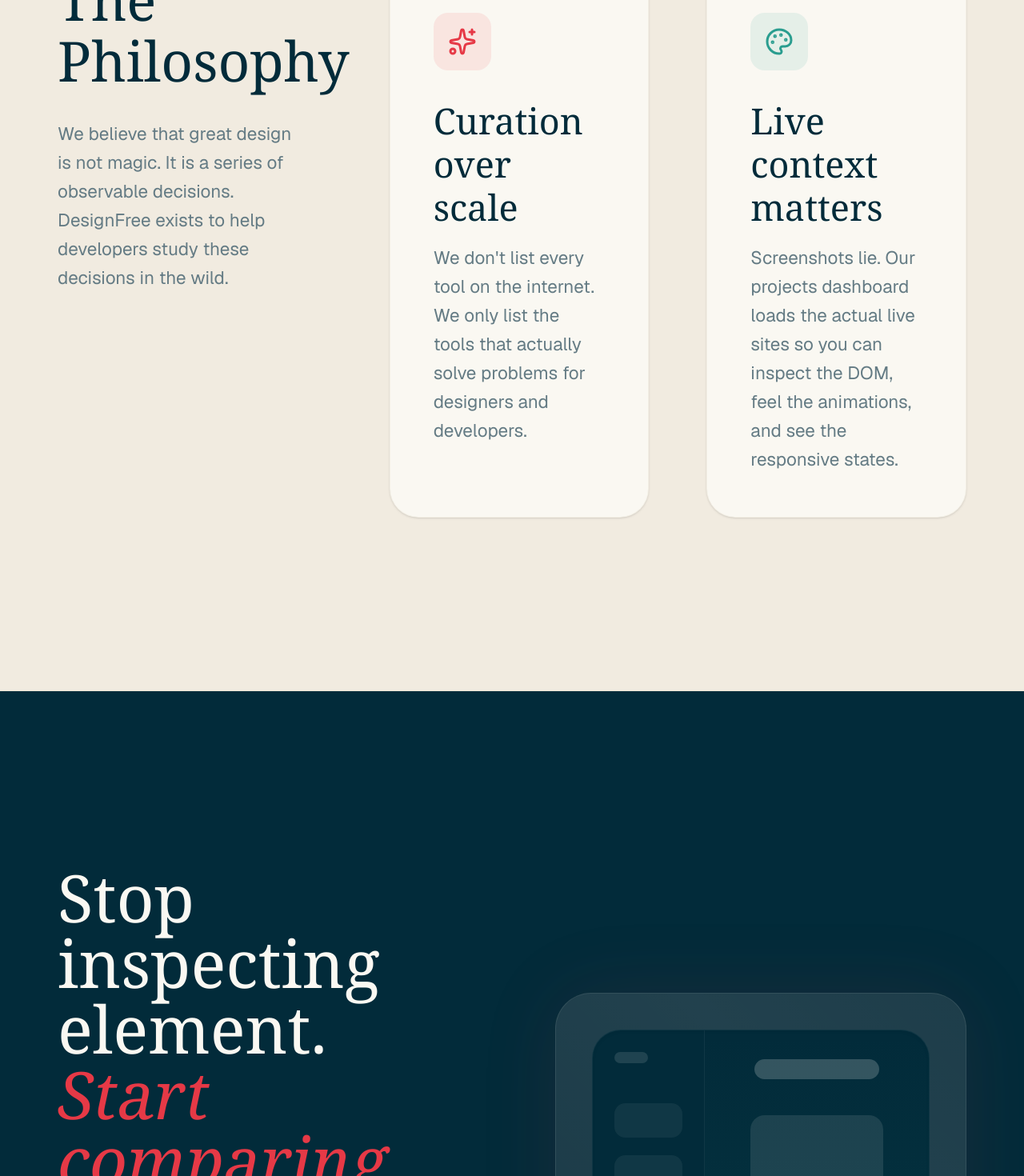
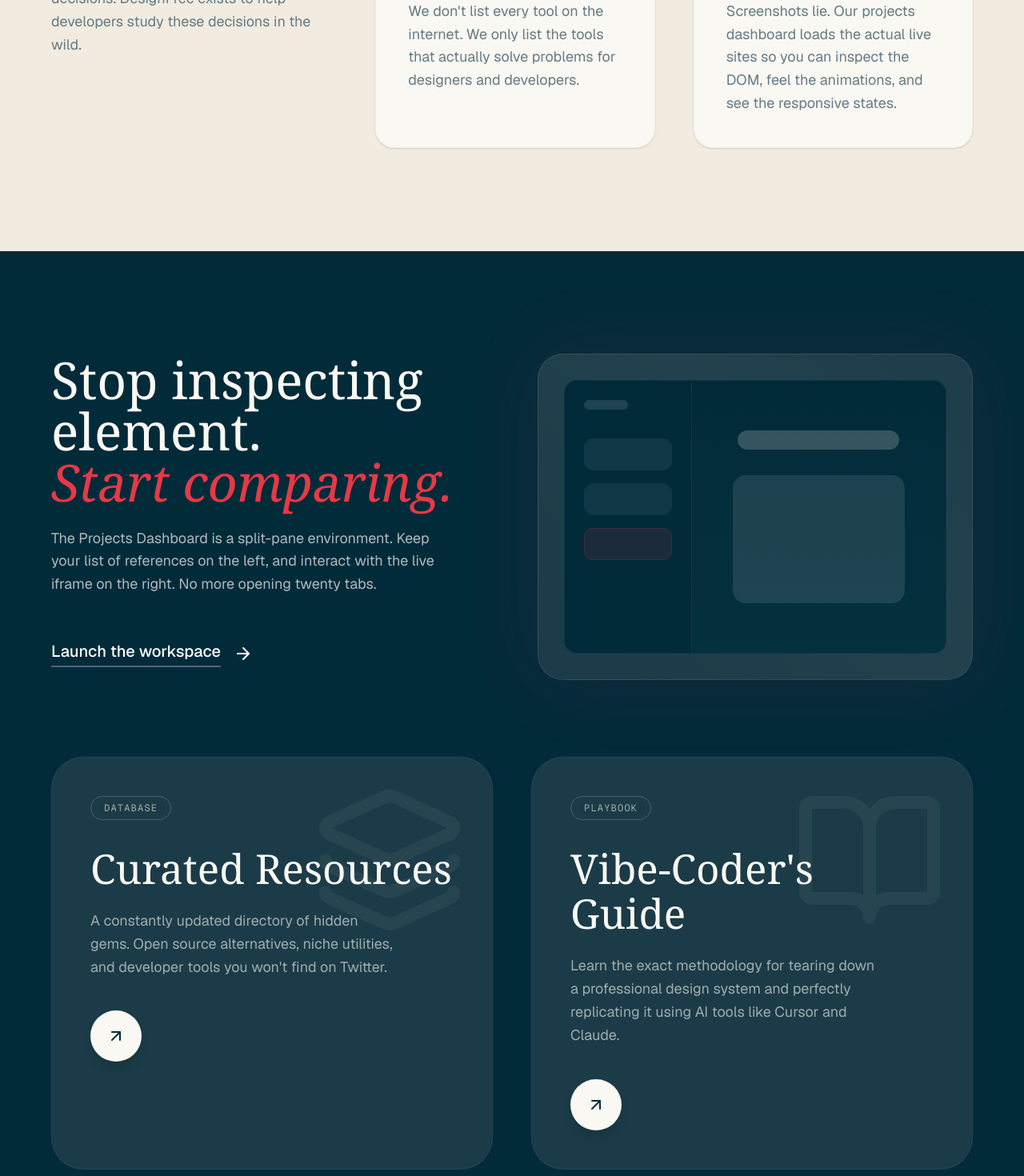
Before and after one commit to princekakadiya12/designfree, a Next.js app: page / in a window 1280 px wide. Shown: the part 1140-2610 px from the top of the page at 80% size. Built offline with nearby package versions, Linux system fonts and the light colour scheme.

Commit message:
fix: remove global rem scaling to fix zoomed appearance

```diff
--- a/app/globals.css
+++ b/app/globals.css
@@ -30,7 +30,6 @@ html {
   -webkit-font-smoothing: antialiased;
   -moz-osx-font-smoothing: grayscale;
   text-rendering: optimizeLegibility;
-  font-size: clamp(14px, 1vw + 10px, 18px); /* Fluid base font size */
 }
 
 body {
@@ -39,12 +38,12 @@ body {
   font-feature-settings: "ss01", "cv11";
 }
 
-/* Fluid Typography Utilities */
-.text-fluid-hero { font-size: clamp(3rem, 8vw + 1rem, 10rem); line-height: 0.9; }
-.text-fluid-h1 { font-size: clamp(2.5rem, 5vw + 1rem, 5rem); line-height: 1; }
-.text-fluid-h2 { font-size: clamp(2rem, 4vw + 1rem, 4rem); line-height: 1.1; }
-.text-fluid-h3 { font-size: clamp(1.5rem, 3vw + 0.5rem, 2.5rem); line-height: 1.2; }
-.text-fluid-p { font-size: clamp(1rem, 1.5vw + 0.5rem, 1.25rem); line-height: 1.6; }
+/* Fluid Typography Utilities - Tuned to not be overly massive */
+.text-fluid-hero { font-size: clamp(3.5rem, 8vw, 8rem); line-height: 0.9; }
+.text-fluid-h1 { font-size: clamp(2.5rem, 5vw, 4.5rem); line-height: 1; }
+.text-fluid-h2 { font-size: clamp(2rem, 4vw, 3.5rem); line-height: 1.1; }
+.text-fluid-h3 { font-size: clamp(1.5rem, 3vw, 2rem); line-height: 1.2; }
+.text-fluid-p { font-size: clamp(1rem, 1.5vw + 0.25rem, 1.125rem); line-height: 1.6; }
 
 ::selection {
   background: var(--color-ocean);
--- a/app/page.tsx
+++ b/app/page.tsx
@@ -103,33 +103,33 @@ export default function LandingPage() {
         </section>
 
         {/* Philosophy Section */}
-        <section className="py-32 md:py-48 px-4 sm:px-8 lg:px-16 bg-wash border-y border-line/50 relative overflow-hidden">
+        <section className="py-24 md:py-32 px-4 sm:px-8 lg:px-16 bg-wash border-y border-line/50 relative overflow-hidden">
           <div className="max-w-[1440px] mx-auto relative z-10">
-            <div className="grid lg:grid-cols-3 gap-16 lg:gap-24">
+            <div className="grid lg:grid-cols-3 gap-12 lg:gap-16">
               <motion.div
                 initial={{ opacity: 0, y: 50 }}
                 whileInView={{ opacity: 1, y: 0 }}
                 viewport={{ once: true, margin: "-100px" }}
                 className="col-span-1"
               >
-                <h2 className="text-fluid-h2 font-serif text-ink mb-8">The Philosophy</h2>
+                <h2 className="text-fluid-h2 font-serif text-ink mb-6">The Philosophy</h2>
                 <p className="text-mute text-fluid-p">
                   We believe that great design is not magic. It is a series of observable decisions. DesignFree exists to help developers study these decisions in the wild.
                 </p>
               </motion.div>
 
-              <div className="lg:col-span-2 grid sm:grid-cols-2 gap-12 md:gap-16">
+              <div className="lg:col-span-2 grid sm:grid-cols-2 gap-8 md:gap-12">
                 <motion.div
                   initial={{ opacity: 0, y: 50 }}
                   whileInView={{ opacity: 1, y: 0 }}
                   viewport={{ once: true, margin: "-100px" }}
                   transition={{ delay: 0.1 }}
-                  className="bg-paper p-10 md:p-12 rounded-[2rem] shadow-sm border border-line/30 hover:border-signal/30 transition-colors"
+                  className="bg-paper p-8 md:p-10 rounded-3xl shadow-sm border border-line/30 hover:border-signal/30 transition-colors"
                 >
-                  <div className="w-16 h-16 rounded-2xl bg-signal/10 flex items-center justify-center text-signal mb-8">
-                    <Sparkles className="w-8 h-8" />
+                  <div className="w-14 h-14 rounded-2xl bg-signal/10 flex items-center justify-center text-signal mb-6">
+                    <Sparkles className="w-7 h-7" />
                   </div>
-                  <h3 className="text-fluid-h3 font-serif mb-4 text-ink">Curation over scale</h3>
+                  <h3 className="text-fluid-h3 font-serif mb-3 text-ink">Curation over scale</h3>
                   <p className="text-mute text-fluid-p">We don't list every tool on the internet. We only list the tools that actually solve problems for designers and developers.</p>
                 </motion.div>
 
@@ -138,12 +138,12 @@ export default function LandingPage() {
                   whileInView={{ opacity: 1, y: 0 }}
                   viewport={{ once: true, margin: "-100px" }}
                   transition={{ delay: 0.2 }}
-                  className="bg-paper p-10 md:p-12 rounded-[2rem] shadow-sm border border-line/30 hover:border-ocean/30 transition-colors"
+                  className="bg-paper p-8 md:p-10 rounded-3xl shadow-sm border border-line/30 hover:border-ocean/30 transition-colors"
                 >
-                  <div className="w-16 h-16 rounded-2xl bg-ocean/10 flex items-center justify-center text-ocean mb-8">
-                    <Palette className="w-8 h-8" />
+                  <div className="w-14 h-14 rounded-2xl bg-ocean/10 flex items-center justify-center text-ocean mb-6">
+                    <Palette className="w-7 h-7" />
                   </div>
-                  <h3 className="text-fluid-h3 font-serif mb-4 text-ink">Live context matters</h3>
+                  <h3 className="text-fluid-h3 font-serif mb-3 text-ink">Live context matters</h3>
                   <p className="text-mute text-fluid-p">Screenshots lie. Our projects dashboard loads the actual live sites so you can inspect the DOM, feel the animations, and see the responsive states.</p>
                 </motion.div>
               </div>
@@ -152,21 +152,21 @@ export default function LandingPage() {
         </section>
 
         {/* Feature Modules */}
-        <section className="bg-ink text-paper py-32 md:py-48 px-4 sm:px-8 lg:px-16 overflow-hidden">
+        <section className="bg-ink text-paper py-24 md:py-32 px-4 sm:px-8 lg:px-16 overflow-hidden">
           <div className="max-w-[1440px] mx-auto">
             <motion.div
               initial={{ opacity: 0, y: 50 }}
               whileInView={{ opacity: 1, y: 0 }}
               viewport={{ once: true, margin: "-100px" }}
               transition={{ duration: 0.7 }}
-              className="grid lg:grid-cols-2 gap-16 lg:gap-24 mb-32 items-center"
+              className="grid lg:grid-cols-2 gap-12 lg:gap-16 mb-24 items-center"
             >
               <div>
-                <h2 className="text-fluid-h1 font-serif mb-8 text-paper">
+                <h2 className="text-fluid-h1 font-serif mb-6 text-paper">
                   Stop inspecting element. <br />
                   <span className="text-signal italic">Start comparing.</span>
                 </h2>
-                <p className="text-fluid-p text-paper/70 mb-12 max-w-lg">
+                <p className="text-fluid-p text-paper/70 mb-10 max-w-lg">
                   The Projects Dashboard is a split-pane environment. Keep your list of references on the left, and interact with the live iframe on the right. No more opening twenty tabs.
                 </p>
                 <motion.div whileTap={tapAnimation} className="inline-block">
@@ -177,43 +177,43 @@ export default function LandingPage() {
                 </motion.div>
               </div>
 
-              <div className="relative aspect-[4/3] rounded-[2.5rem] overflow-hidden border border-paper/10 bg-ink-soft shadow-[0_0_100px_rgba(230,57,70,0.1)]">
+              <div className="relative aspect-[4/3] rounded-[2rem] overflow-hidden border border-paper/10 bg-ink-soft shadow-[0_0_100px_rgba(230,57,70,0.1)]">
                 <div className="absolute inset-0 bg-[linear-gradient(45deg,transparent_25%,rgba(255,255,255,0.03)_50%,transparent_75%)] bg-[length:250%_250%] animate-[gradient_4s_linear_infinite]"></div>
-                <div className="absolute inset-6 md:inset-10 rounded-[2rem] border border-paper/5 bg-ink overflow-hidden flex shadow-inner">
-                   <div className="w-1/3 border-r border-paper/10 p-6 opacity-60 hidden md:flex flex-col gap-5">
-                     <div className="h-4 w-1/2 bg-paper/20 rounded-full"></div>
-                     <div className="h-12 w-full bg-paper/10 rounded-xl mt-6"></div>
-                     <div className="h-12 w-full bg-paper/10 rounded-xl"></div>
-                     <div className="h-12 w-full bg-signal/20 rounded-xl border border-signal/30"></div>
+                <div className="absolute inset-6 md:inset-8 rounded-2xl border border-paper/5 bg-ink overflow-hidden flex shadow-inner">
+                   <div className="w-1/3 border-r border-paper/10 p-6 opacity-60 hidden md:flex flex-col gap-4">
+                     <div className="h-3 w-1/2 bg-paper/20 rounded-full"></div>
+                     <div className="h-10 w-full bg-paper/10 rounded-xl mt-5"></div>
+                     <div className="h-10 w-full bg-paper/10 rounded-xl"></div>
+                     <div className="h-10 w-full bg-signal/20 rounded-xl border border-signal/30"></div>
                    </div>
-                   <div className="flex-1 p-8 flex flex-col items-center justify-center bg-gradient-to-b from-transparent to-ocean/5">
-                     <div className="h-8 w-3/4 bg-paper/20 rounded-full mb-10"></div>
-                     <div className="h-48 w-4/5 bg-paper/10 rounded-2xl"></div>
+                   <div className="flex-1 p-6 flex flex-col items-center justify-center bg-gradient-to-b from-transparent to-ocean/5">
+                     <div className="h-6 w-3/4 bg-paper/20 rounded-full mb-8"></div>
+                     <div className="h-40 w-4/5 bg-paper/10 rounded-2xl"></div>
                    </div>
                 </div>
               </div>
             </motion.div>
 
-            <div className="grid md:grid-cols-2 gap-12">
+            <div className="grid md:grid-cols-2 gap-8 lg:gap-12">
               <motion.div
                 initial={{ opacity: 0, y: 50 }}
                 whileInView={{ opacity: 1, y: 0 }}
                 viewport={{ once: true, margin: "-100px" }}
                 transition={{ duration: 0.6, delay: 0.1 }}
-                className="group p-10 md:p-16 rounded-[3rem] bg-ink-soft border border-paper/5 hover:border-ocean/50 hover:bg-[#1A303A] transition-all relative overflow-hidden"
+                className="group p-8 md:p-12 rounded-[2.5rem] bg-ink-soft border border-paper/5 hover:border-ocean/50 hover:bg-[#1A303A] transition-all relative overflow-hidden"
               >
-                <div className="absolute top-0 right-0 p-12 opacity-5 group-hover:opacity-10 group-hover:text-ocean transition-all transform group-hover:scale-110 duration-700">
-                  <Layers className="w-64 h-64" />
+                <div className="absolute top-0 right-0 p-8 opacity-5 group-hover:opacity-10 group-hover:text-ocean transition-all transform group-hover:scale-110 duration-700">
+                  <Layers className="w-48 h-48" />
                 </div>
                 <div className="relative z-10">
-                  <span className="inline-block px-5 py-2 rounded-full border border-paper/20 text-sm font-mono uppercase tracking-widest mb-10 text-paper/60">Database</span>
-                  <h3 className="text-fluid-h2 font-serif mb-8 text-paper">Curated Resources</h3>
-                  <p className="text-paper/60 mb-12 max-w-sm text-fluid-p">
+                  <span className="inline-block px-4 py-1.5 rounded-full border border-paper/20 text-xs font-mono uppercase tracking-widest mb-8 text-paper/60">Database</span>
+                  <h3 className="text-fluid-h2 font-serif mb-6 text-paper">Curated Resources</h3>
+                  <p className="text-paper/60 mb-10 max-w-sm text-fluid-p">
                     A constantly updated directory of hidden gems. Open source alternatives, niche utilities, and developer tools you won't find on Twitter.
                   </p>
                   <motion.div whileTap={tapAnimation} className="inline-block">
-                    <Link href="/resources/" className="inline-flex items-center justify-center w-20 h-20 rounded-full bg-paper text-ink hover:bg-ocean hover:text-white transition-colors shadow-lg">
-                      <ArrowUpRight className="w-8 h-8 group-hover:translate-x-1 group-hover:-translate-y-1 transition-transform" />
+                    <Link href="/resources/" className="inline-flex items-center justify-center w-16 h-16 rounded-full bg-paper text-ink hover:bg-ocean hover:text-white transition-colors shadow-lg">
+                      <ArrowUpRight className="w-6 h-6 group-hover:translate-x-1 group-hover:-translate-y-1 transition-transform" />
                     </Link>
                   </motion.div>
                 </div>
@@ -224,20 +224,20 @@ export default function LandingPage() {
                 whileInView={{ opacity: 1, y: 0 }}
                 viewport={{ once: true, margin: "-100px" }}
                 transition={{ duration: 0.6, delay: 0.2 }}
-                className="group p-10 md:p-16 rounded-[3rem] bg-ink-soft border border-paper/5 hover:border-signal/50 hover:bg-[#3A1F22] transition-all relative overflow-hidden"
+                className="group p-8 md:p-12 rounded-[2.5rem] bg-ink-soft border border-paper/5 hover:border-signal/50 hover:bg-[#3A1F22] transition-all relative overflow-hidden"
               >
-                <div className="absolute top-0 right-0 p-12 opacity-5 group-hover:opacity-10 group-hover:text-signal transition-all transform group-hover:scale-110 duration-700">
-                  <BookOpen className="w-64 h-64" />
+                <div className="absolute top-0 right-0 p-8 opacity-5 group-hover:opacity-10 group-hover:text-signal transition-all transform group-hover:scale-110 duration-700">
+                  <BookOpen className="w-48 h-48" />
                 </div>
                 <div className="relative z-10">
-                  <span className="inline-block px-5 py-2 rounded-full border border-paper/20 text-sm font-mono uppercase tracking-widest mb-10 text-paper/60">Playbook</span>
-                  <h3 className="text-fluid-h2 font-serif mb-8 text-paper">Vibe-Coder's Guide</h3>
-                  <p className="text-paper/60 mb-12 max-w-sm text-fluid-p">
+                  <span className="inline-block px-4 py-1.5 rounded-full border border-paper/20 text-xs font-mono uppercase tracking-widest mb-8 text-paper/60">Playbook</span>
+                  <h3 className="text-fluid-h2 font-serif mb-6 text-paper">Vibe-Coder's Guide</h3>
+                  <p className="text-paper/60 mb-10 max-w-sm text-fluid-p">
                     Learn the exact methodology for tearing down a professional design system and perfectly replicating it using AI tools like Cursor and Claude.
                   </p>
                   <motion.div whileTap={tapAnimation} className="inline-block">
-                    <Link href="/guide/" className="inline-flex items-center justify-center w-20 h-20 rounded-full bg-paper text-ink hover:bg-signal hover:text-white transition-colors shadow-lg">
-                      <ArrowUpRight className="w-8 h-8 group-hover:translate-x-1 group-hover:-translate-y-1 transition-transform" />
+                    <Link href="/guide/" className="inline-flex items-center justify-center w-16 h-16 rounded-full bg-paper text-ink hover:bg-signal hover:text-white transition-colors shadow-lg">
+                      <ArrowUpRight className="w-6 h-6 group-hover:translate-x-1 group-hover:-translate-y-1 transition-transform" />
                     </Link>
                   </motion.div>
                 </div>
```
Also changed, not shown: app/projects/page.tsx (+23 -23 lines), 42 other files (tests, documents, lock files or other folders).
